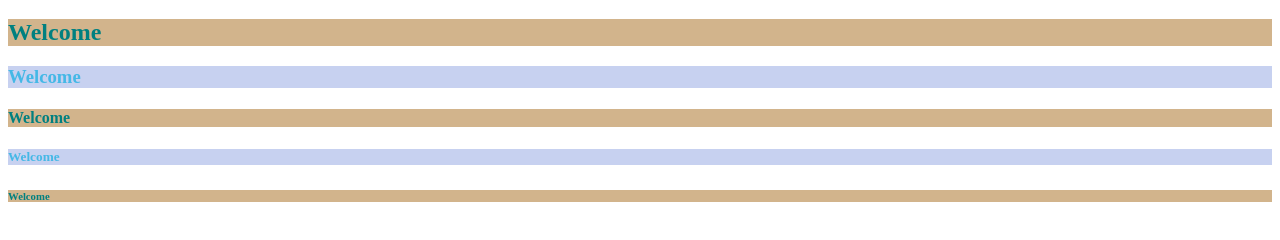
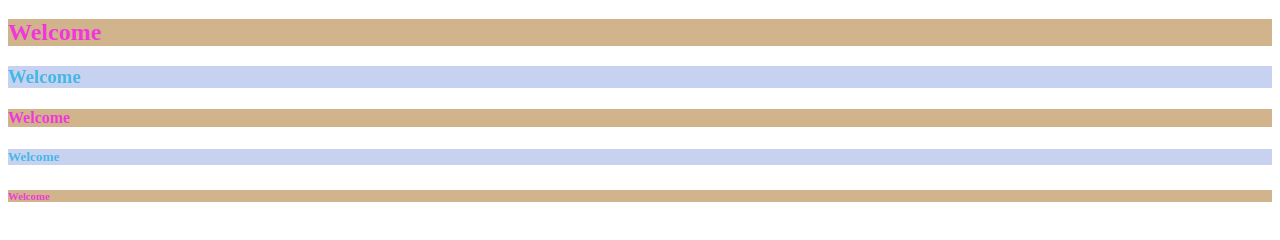
Before and after one commit to raozeeshanali/mysite, a plain HTML site: page index.html in a window 1280 px wide. Shown: the part 178-418 px from the top of the page. Drawn offline with Linux system fonts and the light colour scheme.

Commit message:
Update index.html

```diff
--- a/index.html
+++ b/index.html
@@ -6,7 +6,7 @@
     <title>Document</title>
     <style>
         h1,h3,h5{ background-color: rgb(199, 209, 240);color: rgb(69, 184, 230); }
-       h2,h4,h6{  background-color: tan;  color: teal;       }
+       h2,h4,h6{  background-color: tan; color:rgba(255,0,255,0.7);       }
     </style>
 </head>
 <body>
```
